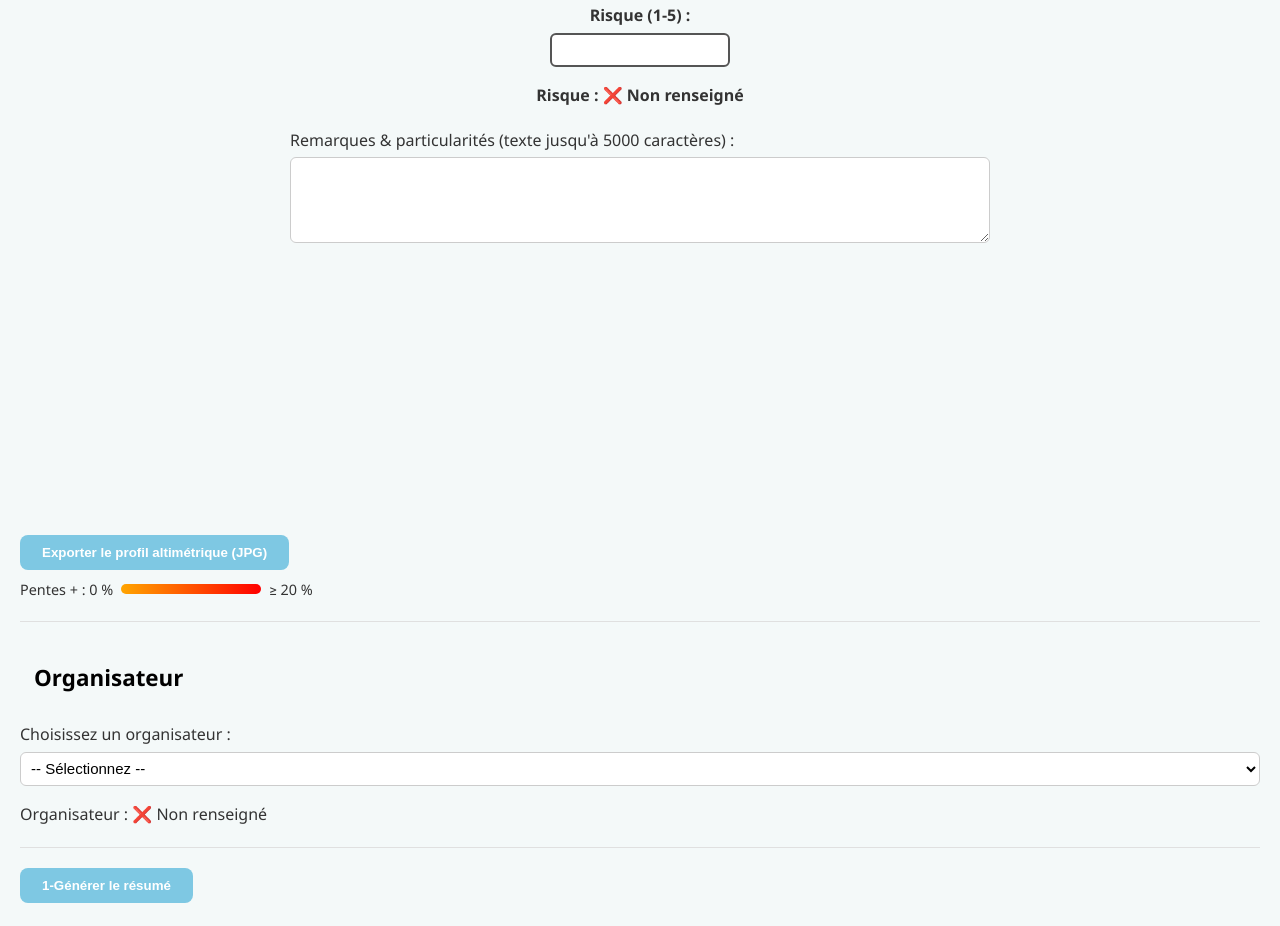
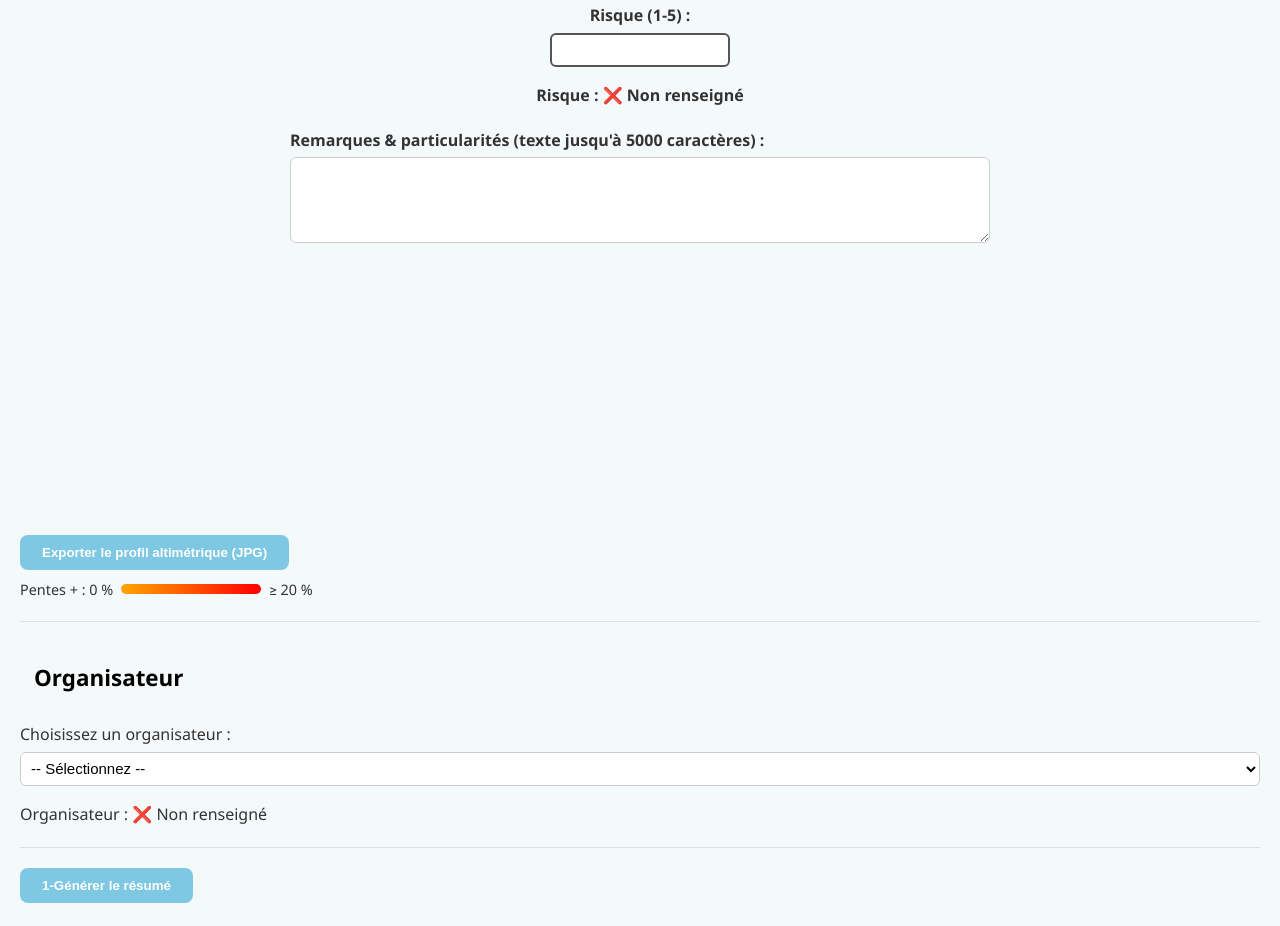
Before and after one commit to dbizcyber/sendpjmail, a website: page index.html in a window 1280 px wide. Shown: the part 2114-3040 px from the top of the page. Drawn offline with nearby package versions, Linux system fonts and the light colour scheme.

Commit message:
Update index.html
ligne 684 en bold

```diff
--- a/index.html
+++ b/index.html
@@ -681,7 +681,7 @@ label, input{
 </div>
 
 <div class="contenu-normal">
-  <label for="remarques">Remarques &amp; particularités (texte jusqu'à 5000 caractères) :</label>
+  <label for="remarques"><strong>Remarques &amp; particularités (texte jusqu'à 5000 caractères) :</strong></label>
   <textarea id="remarques" rows="4" maxlength="2000"></textarea>
 </div>
 <div id="profil-altimetrique" style="width:100%; max-width:100%;">
```
